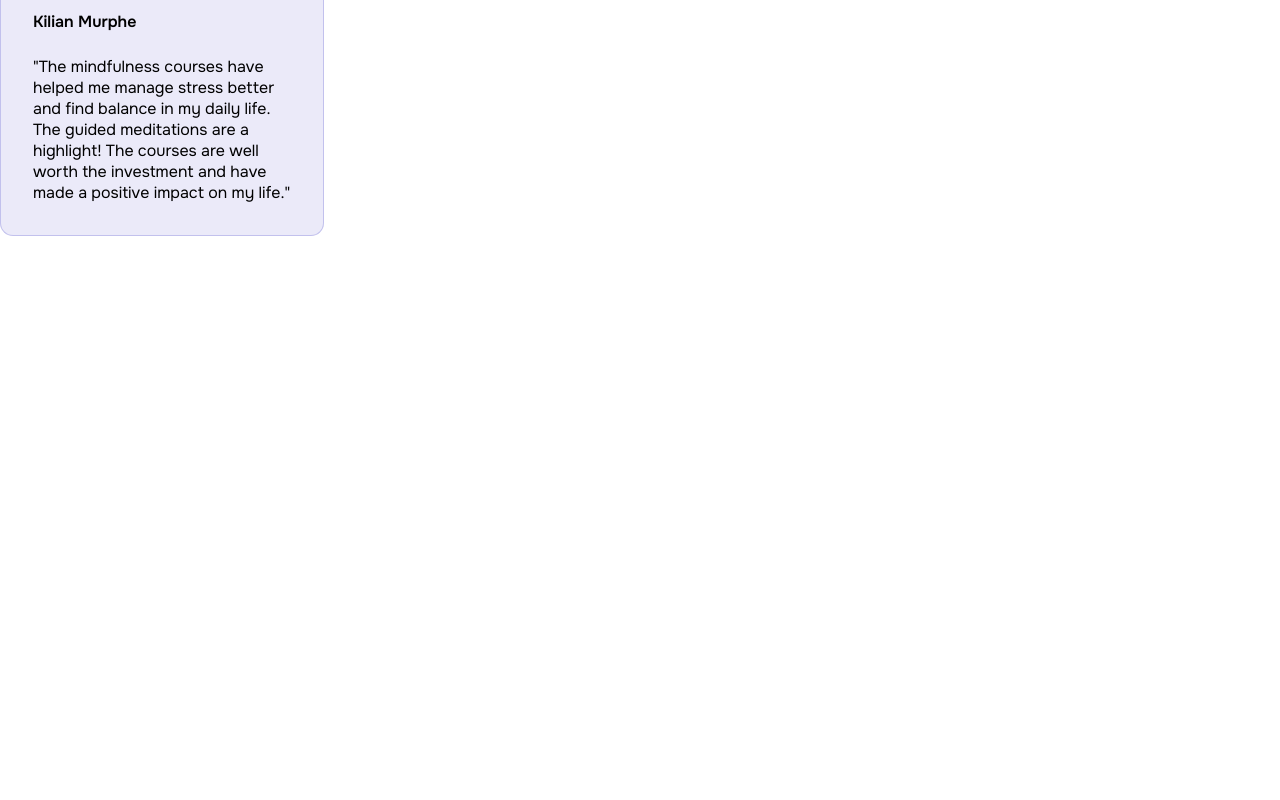
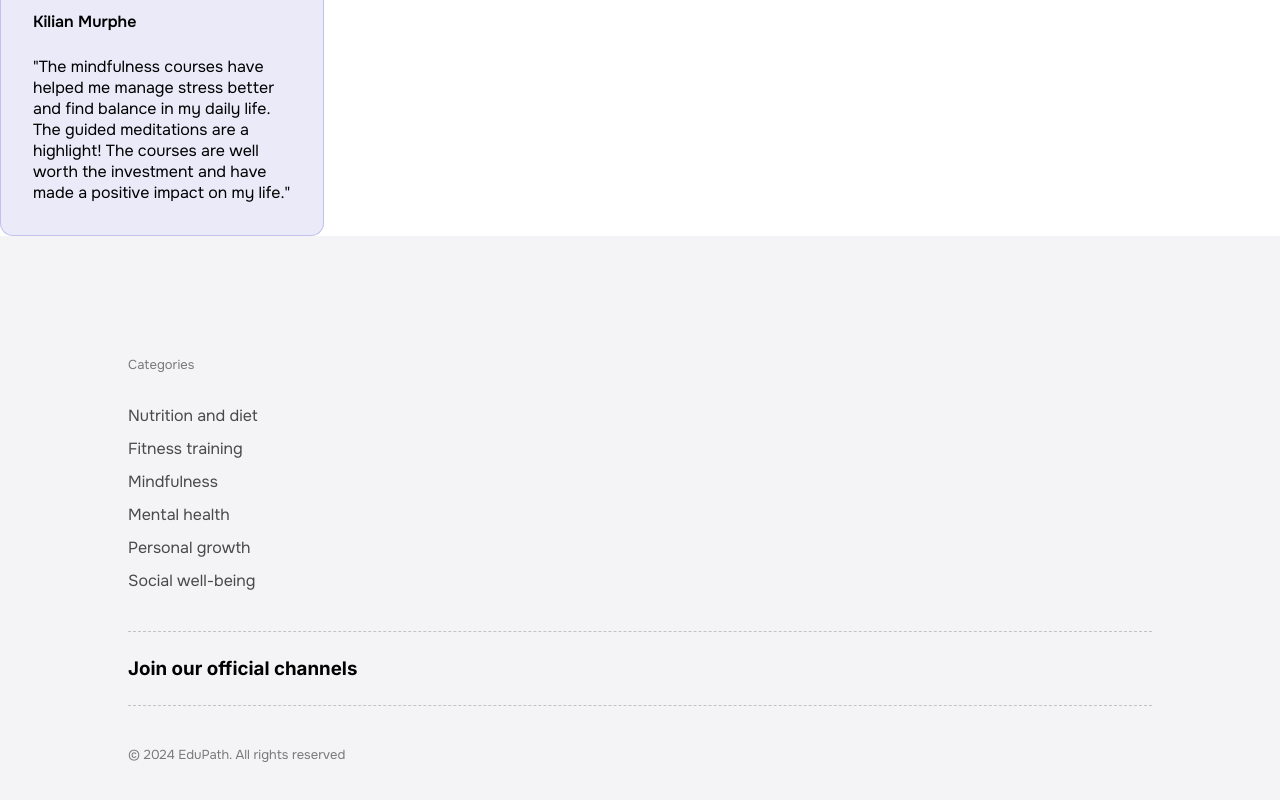
Before and after one commit to Shahriar-Samir/Frontend-Task, a Next.js app: page / in a window 1280 px wide. Shown: the part 3127-3927 px from the top of the page. Before the commit the page ends 3363 px from the top, so only its background shows below. Built offline with nearby package versions, Linux system fonts and the light colour scheme.

Commit message:
add: footer and design

```diff
--- a/src/app/page.tsx
+++ b/src/app/page.tsx
@@ -1,6 +1,7 @@
 import About from "@/components/About";
 import Banner from "@/components/Banner";
 import Courses from "@/components/Courses";
+import Footer from "@/components/Footer";
 import Navbar from "@/components/Navbar";
 import Review from "@/components/Review";
 import React from "react";
@@ -17,6 +18,7 @@ const Home = () => {
         <About />
         <Review />
       </main>
+      <Footer />
     </main>
   );
 };
--- /dev/null
+++ b/src/components/Footer.tsx
@@ -0,0 +1,29 @@
+import React from "react";
+
+const Footer = () => {
+  return (
+    <footer className="footer-container">
+      <section className="footer">
+        <section className="footer-link-containers">
+          <div className="footer-link-container">
+            <h1>Categories</h1>
+            <div className="links">
+              <p>Nutrition and diet</p>
+              <p>Fitness training</p>
+              <p>Mindfulness</p>
+              <p>Mental health</p>
+              <p>Personal growth</p>
+              <p>Social well-being</p>
+            </div>
+          </div>
+        </section>
+        <section className="social-links">
+          <h1>Join our official channels</h1>
+        </section>
+        <p className="copyright">© 2024 EduPath. All rights reserved</p>
+      </section>
+    </footer>
+  );
+};
+
+export default Footer;
--- a/src/styles/app.scss
+++ b/src/styles/app.scss
@@ -14,3 +14,4 @@ $footer-heading-text-color: rgba(0, 0, 0, 0.5);
 @import "./courses.style.scss";
 @import "./about.style.scss";
 @import "./review.style.scss";
+@import "./footer.style.scss";
--- /dev/null
+++ b/src/styles/footer.style.scss
@@ -0,0 +1,46 @@
+.footer-container {
+  background-color: rgb(244, 244, 246);
+  width: 100%;
+  padding-block: 120px;
+}
+
+.footer {
+  width: 80%;
+  max-width: 1200px;
+  margin-inline: auto;
+}
+
+.footer .copyright {
+  color: rgba(0, 0, 0, 0.5);
+  font-family: Onest;
+  font-size: 13px;
+  font-weight: 400;
+  margin-top: 40px;
+}
+
+.footer-link-container h1 {
+  color: rgba(0, 0, 0, 0.5);
+  font-family: Onest;
+  font-size: 13px;
+  font-weight: 400;
+}
+.footer-link-container .links {
+  margin-top: 32px;
+  display: flex;
+  flex-direction: column;
+  gap: 12px;
+}
+.footer-link-container p {
+  color: rgba(0, 0, 0, 0.7);
+  font-family: Onest;
+  font-size: 16px;
+  font-weight: 400;
+}
+
+.footer-container .social-links {
+  margin-top: 40px;
+  box-sizing: border-box;
+  padding-block: 25px;
+  border-bottom: 1px dashed rgba(0, 0, 0, 0.2);
+  border-top: 1px dashed rgba(0, 0, 0, 0.2);
+}
```
